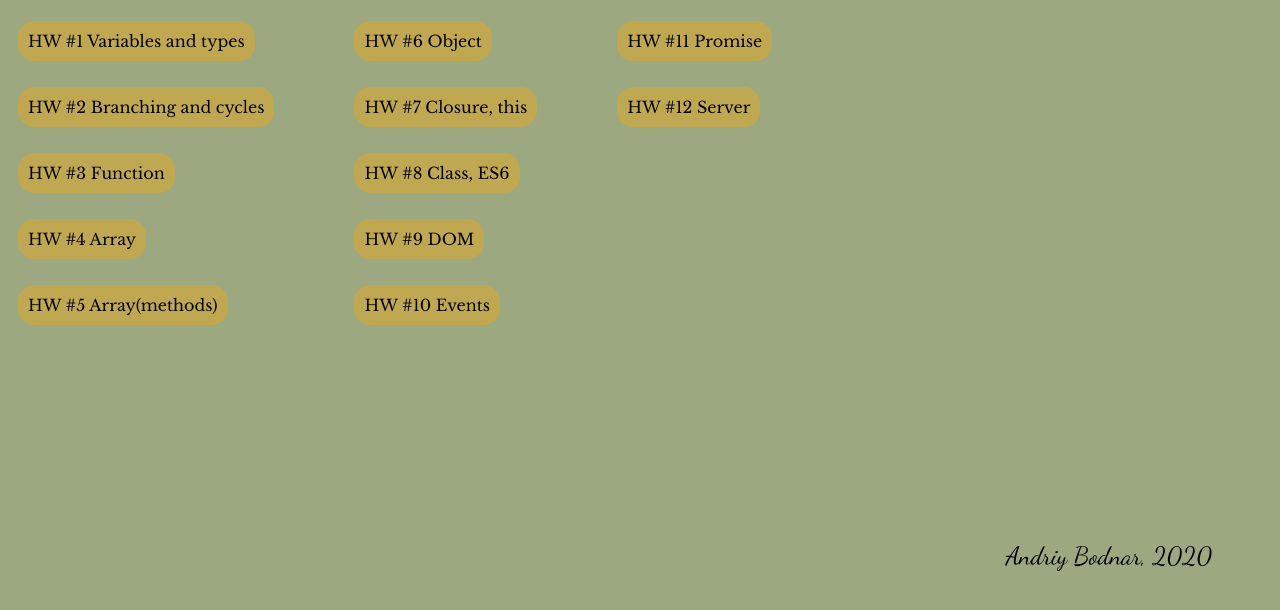
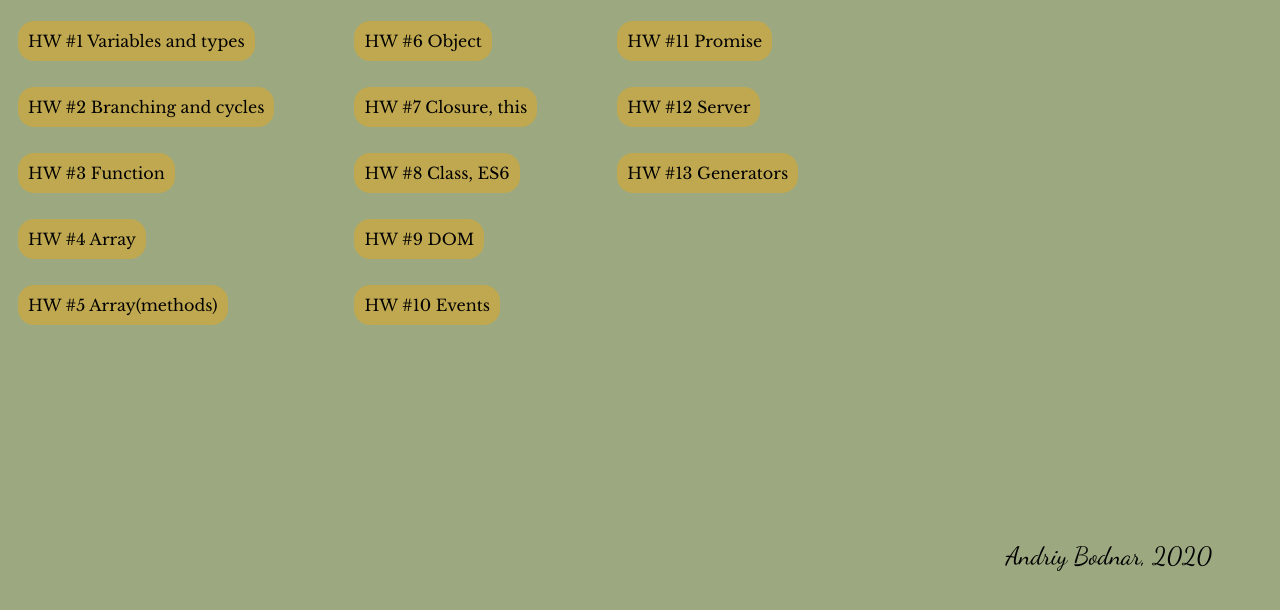
Before and after one commit to AndriyBodnar/cursorHomeworkAdvanced, a plain HTML site: page index.html in a window 1280 px wide. Shown: the part 80-690 px from the top of the page. Drawn offline with nearby package versions, Linux system fonts and the light colour scheme.

Commit message:
Change index.html

```diff
--- a/index.html
+++ b/index.html
@@ -37,6 +37,7 @@
         <div class="thirdsection">
             <p><a href="./HW11Promise/hw11.html">HW #11 Promise</a></p>
             <p><a href="./HW12Server/hw12.html">HW #12 Server</a></p>
+            <p><a href="./HW13Generators/hw13.html">HW #13 Generators</a></p>
         </div>
     </div>
     <p class="end_text">Andriy Bodnar, 2020</p>
```
